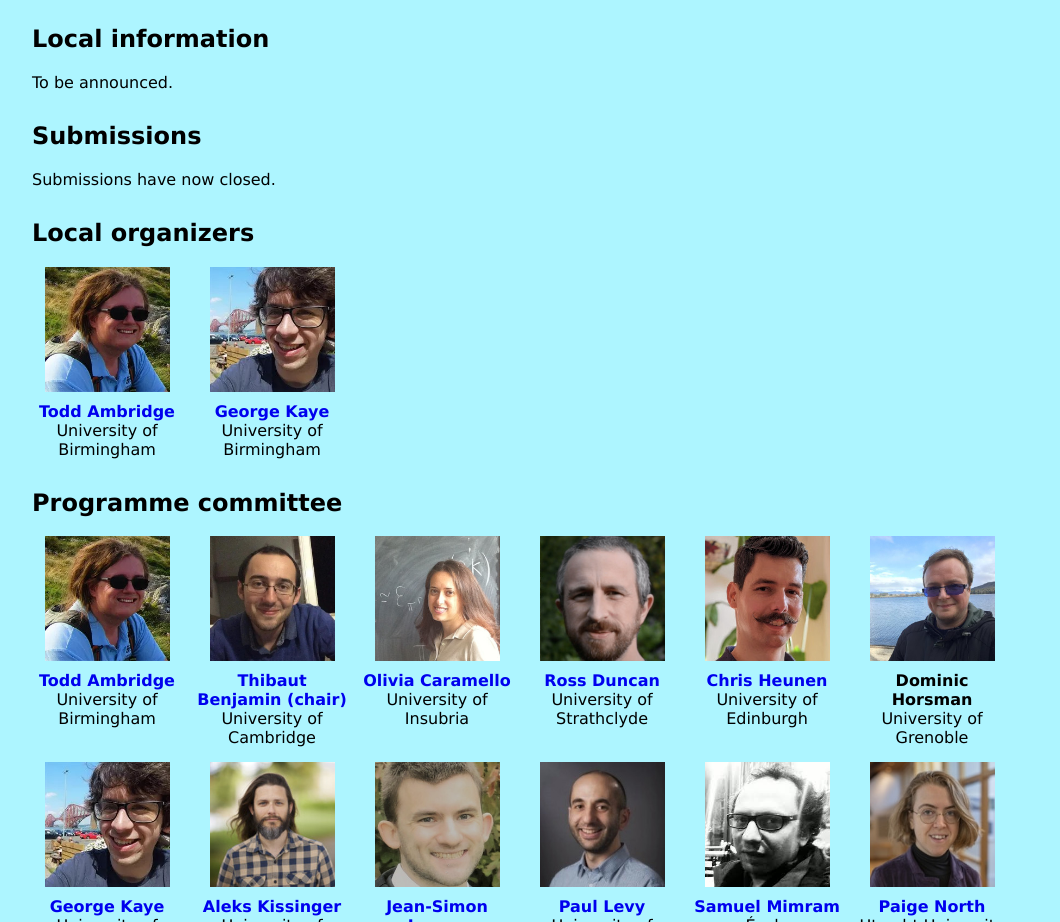
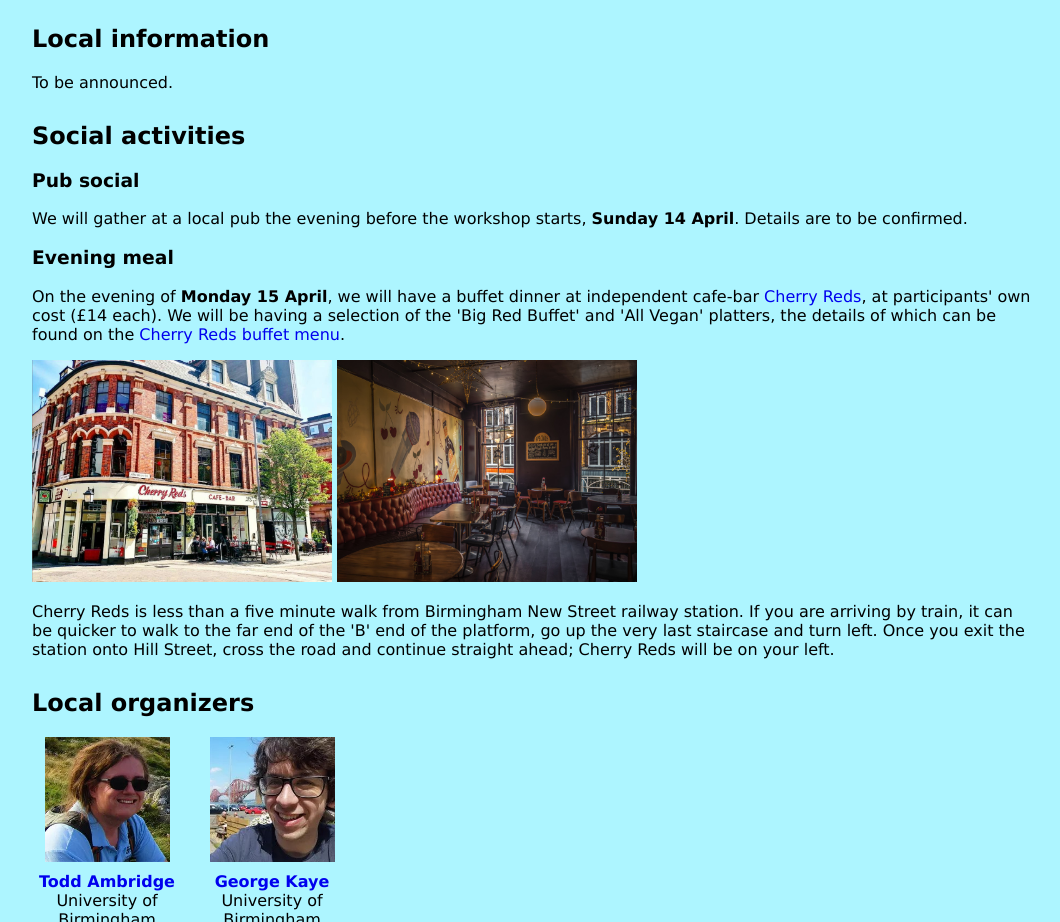
Before and after one commit to georgejkaye/syco12, an Eleventy site: page index.html in a window 1280 px wide. Shown: the part 4080-5002 px from the top of the page, without its empty margins (108-1168 px from the left). Built offline with nearby package versions, Linux system fonts and the light colour scheme; Eleventy itself is replaced by a stand-in of ours; files that its build step writes are made by us from their sources.

Commit message:
Add cherry reds information

```diff
--- a/index.html
+++ b/index.html
@@ -244,10 +244,36 @@
 
       To be announced.
 
-      <h2 id="submissions">Submissions</h2>
+      <h2 id="socials">Social activities</h2>
+
+      <h3>Pub social</h3>
+
+      We will gather at a local pub the evening before the workshop starts,
+      <b>Sunday 14 April</b>.
+      Details are to be confirmed.
+
+      <h3>Evening meal</h3>
 
       <p>
-        Submissions have now closed.
+        On the evening of <b>Monday 15 April</b>, we will have a buffet dinner at
+        independent cafe-bar
+        <a href="https://cherryreds.com/" title="Cherry Reds website">Cherry Reds</a>,
+        at participants' own cost (£14 each).
+        We will be having a selection of the 'Big Red Buffet' and 'All Vegan'
+        platters, the details of which can be found on the
+        <a href="https://cherryreds.com/wp-content/uploads/2023/09/Cherry-Reds-Buffet-Menu-winter-23.pdf" title="Cherry Reds buffet menu">
+          Cherry Reds buffet menu</a>.
+      </p>
+      <img src="static/cherryreds.jpg" width="300px" alt="A three storey redbrick corner building with 'Cherry Reds cafe bar' written on the front" />
+      <img src="static/bosta.jpg" width="300px"  alt="A room with assorted tables and chairs; a long wavy sofa seat is on the left and fairy lights hang from the ceiling."/>
+      <p>
+        Cherry Reds is less than a five minute walk from Birmingham New Street
+        railway station.
+        If you are arriving by train, it can be quicker to walk to the far end
+        of the 'B' end of the platform, go up the very last staircase and turn
+        left.
+        Once you exit the station onto Hill Street, cross the road and continue
+        straight ahead; Cherry Reds will be on your left.
       </p>
 
       <!-- <h2>Attendees</h2>
```
Also changed, not shown: static/bosta.jpg (added), static/cherryreds.jpg (added).
